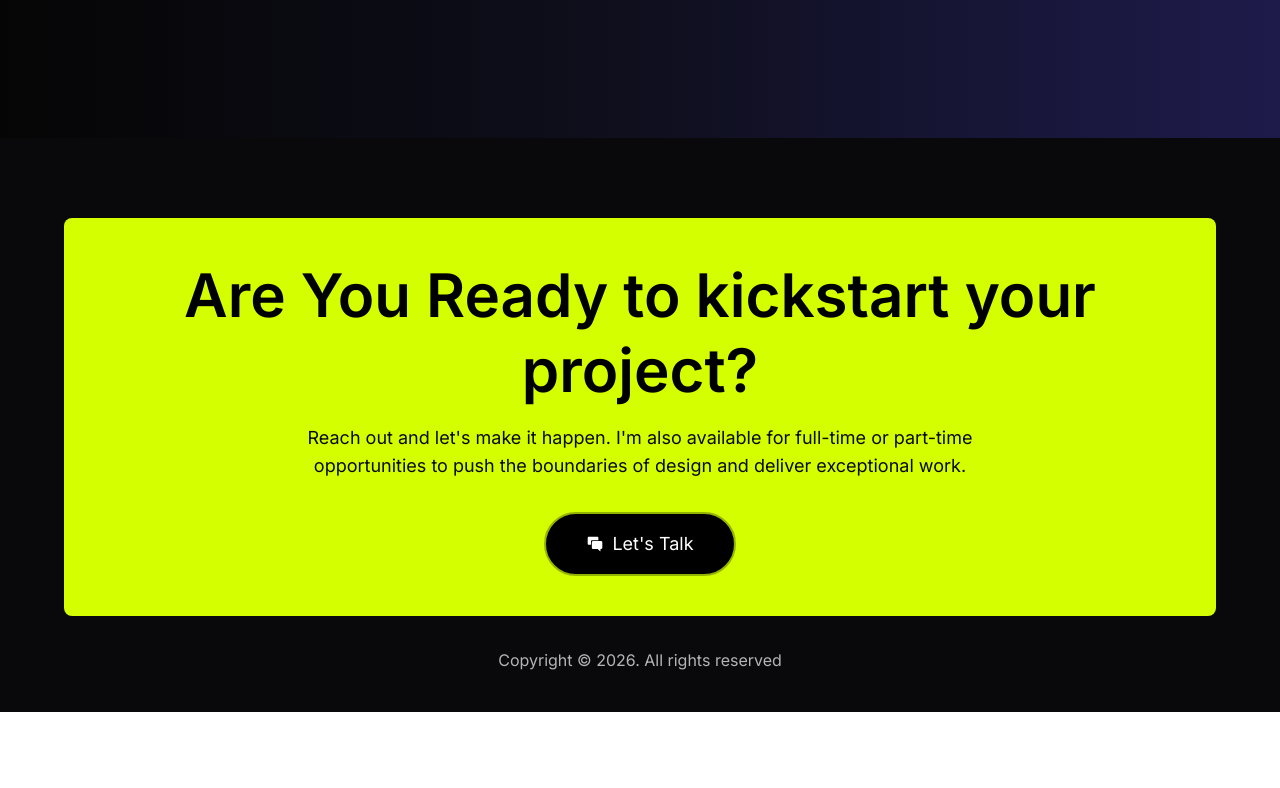
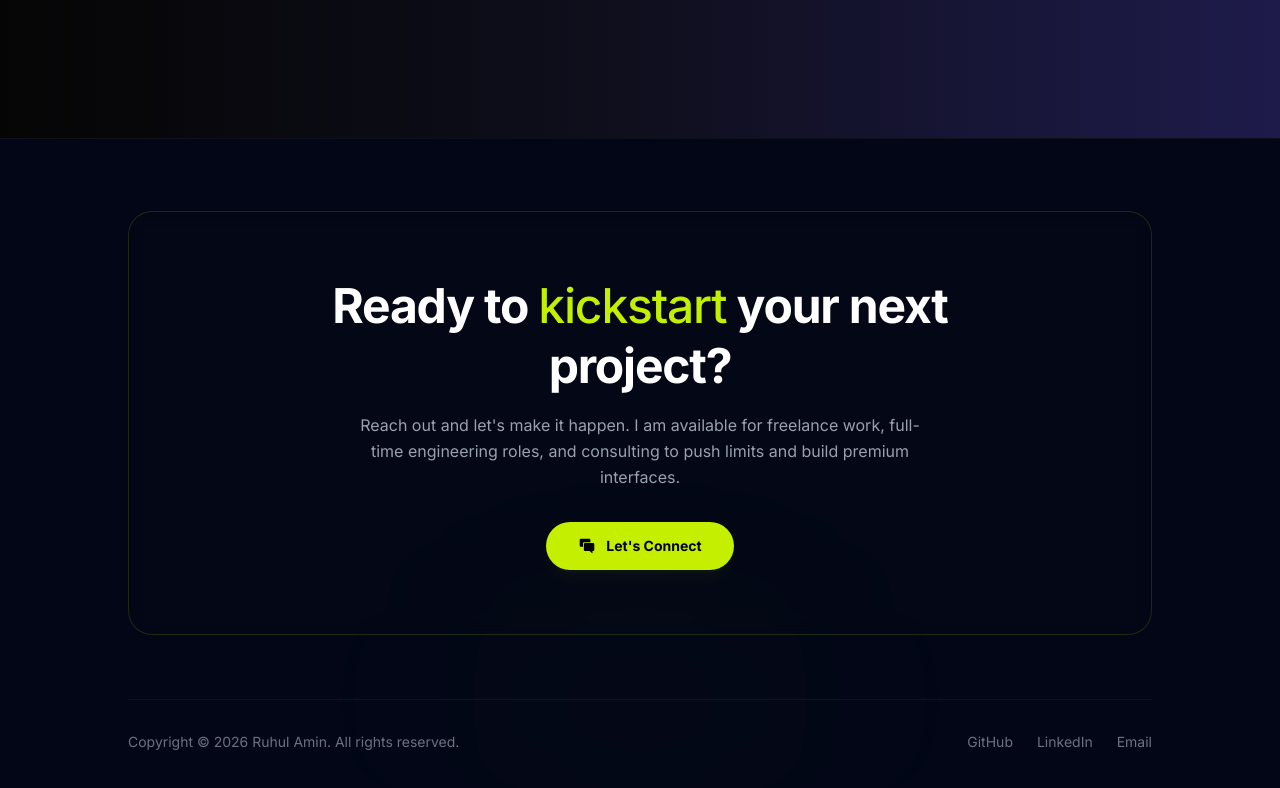
Before and after one commit to ruhul2003/My-Portfolio, a Next.js app: page / in a window 1280 px wide. Shown: the part 5898-6686 px from the top of the page. Before the commit the page ends 6610 px from the top, so only its background shows below. Built offline with nearby package versions, Linux system fonts and the light colour scheme; no server answers; the database is empty.

Commit message:
style: redesign footer with professional dark glassmorphism card and quick contact link

```diff
--- a/src/Components/Footer.jsx
+++ b/src/Components/Footer.jsx
@@ -1,35 +1,46 @@
 import React from 'react';
 import { IoIosChatboxes } from "react-icons/io";
+import Link from 'next/link';
 
 const Footer = () => {
     return (
-        <div className='bg-zinc-950 px-4 sm:px-6 lg:px-10 py-10 w-full'>
+        <footer className='w-full bg-[#020617] px-4 sm:px-6 lg:px-8 py-12 border-t border-zinc-900/60 relative overflow-hidden'>
+            {/* Ambient Background decoration */}
+            <div className="absolute left-1/2 bottom-0 w-[400px] h-[200px] bg-[#C4F000]/2 rounded-full blur-[100px] -translate-x-1/2 pointer-events-none"></div>
 
-            {/* Container */}
-            <div className='max-w-6xl mx-auto bg-[#D4FF00] flex flex-col items-center text-center p-6 sm:p-8 md:p-10 rounded-lg mt-10'>
+            {/* Call to Action Card */}
+            <div className='max-w-5xl mx-auto bg-zinc-900/10 backdrop-blur-sm border border-[#C4F000]/15 flex flex-col items-center text-center p-8 sm:p-12 md:p-16 rounded-3xl mt-6 relative group hover:border-[#C4F000]/25 transition-all duration-500'>
+                {/* Gradient subtle hover background */}
+                <div className="absolute inset-0 bg-gradient-to-b from-[#C4F000]/2 to-transparent opacity-0 group-hover:opacity-100 transition-opacity duration-700 pointer-events-none rounded-3xl"></div>
 
                 {/* Heading */}
-                <h1 className='text-2xl sm:text-3xl md:text-4xl lg:text-5xl xl:text-6xl text-black font-semibold leading-tight'>
-                    Are You Ready to kickstart your project?
-                </h1>
+                <h2 className='text-3xl sm:text-4xl md:text-5xl font-extrabold text-white tracking-tight leading-tight max-w-2xl'>
+                    Ready to <span className="text-[#C4F000] font-medium">kickstart</span> your next project?
+                </h2>
 
                 {/* Description */}
-                <p className='text-sm sm:text-base md:text-lg text-[#0a0a0a] mt-4 max-w-2xl'>
-                    Reach out and let's make it happen. I'm also available for full-time or part-time opportunities
-                    to push the boundaries of design and deliver exceptional work.
+                <p className='text-sm sm:text-base text-gray-400 mt-4 max-w-xl font-light leading-relaxed'>
+                    Reach out and let's make it happen. I am available for freelance work, full-time engineering roles, and consulting to push limits and build premium interfaces.
                 </p>
 
                 {/* Button */}
-                <button className='px-6 sm:px-8 md:px-10 py-3 sm:py-4 rounded-full flex items-center gap-2 hover:scale-105 cursor-pointer transform duration-300 text-sm sm:text-base md:text-lg mt-8 text-white bg-black border-2 border-[#93B400]'>
-                    <IoIosChatboxes /> Let's Talk
-                </button>
+                <Link href="/contact" className="mt-8">
+                    <button className='px-8 py-3.5 bg-[#C4F000] hover:bg-[#b8dd00] text-black font-bold rounded-full flex items-center gap-2.5 transition-all hover:scale-105 shadow-lg shadow-[#C4F000]/5 cursor-pointer text-sm'>
+                        <IoIosChatboxes className="text-lg" /> Let's Connect
+                    </button>
+                </Link>
             </div>
 
-            {/* Footer Text */}
-            <p className='text-center text-xs sm:text-sm md:text-base text-[#B4B4B4] mt-8'>
-                Copyright © 2026. All rights reserved
-            </p>
-        </div>
+            {/* Footer Bottom Metadata Bar */}
+            <div className='max-w-5xl mx-auto flex flex-col sm:flex-row justify-between items-center mt-16 pt-8 border-t border-zinc-900/80 gap-4 text-xs sm:text-sm text-gray-500 font-light'>
+                <p>Copyright © 2026 Ruhul Amin. All rights reserved.</p>
+                <div className="flex gap-6">
+                    <a href="https://github.com/ruhul2003" target="_blank" rel="noopener noreferrer" className="hover:text-white transition-colors">GitHub</a>
+                    <a href="#" className="hover:text-white transition-colors">LinkedIn</a>
+                    <a href="mailto:ruhul941020@gmail.com" className="hover:text-white transition-colors">Email</a>
+                </div>
+            </div>
+        </footer>
     );
 };
 
```
